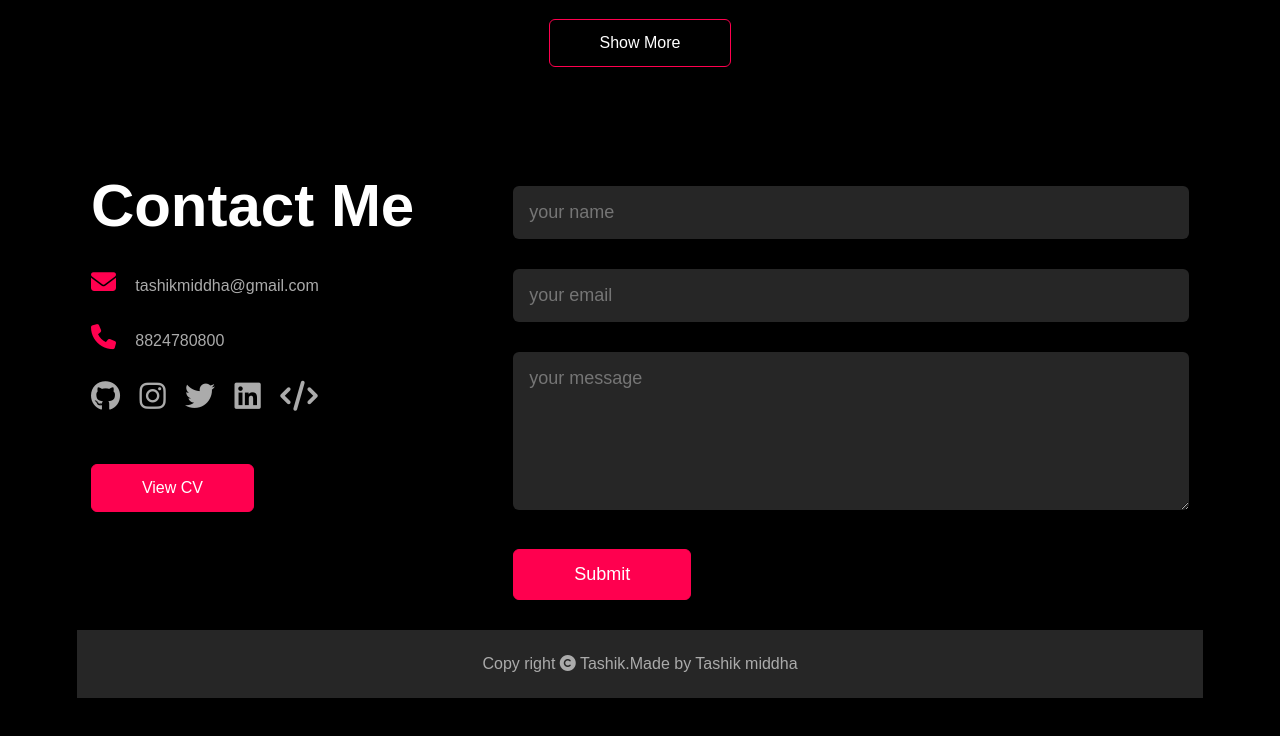
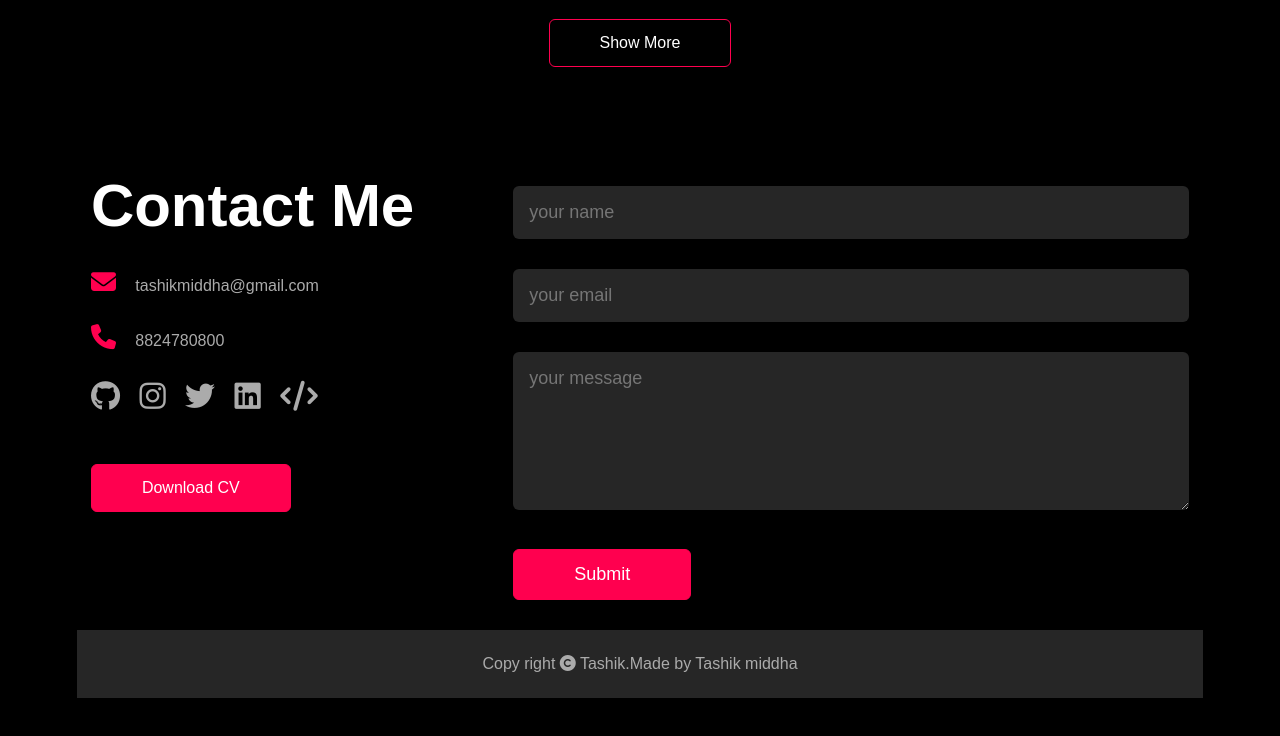
Before and after one commit to tashikmiddha/portfolio, a plain HTML site: page index.html in a window 1280 px wide. Shown: the part 2607-3343 px from the top of the page. Drawn offline with Linux system fonts and the light colour scheme.

Commit message:
Update index.html

```diff
--- a/index.html
+++ b/index.html
@@ -157,7 +157,7 @@
                             <a href="https://www.linkedin.com/in/tashik-middha/" target="_blank"><i class="fa-brands fa-linkedin"></i></a>
                             <a href="https://leetcode.com/u/tashikmiddha/" target="_blank"><i class="fa-solid fa-code"></i></a>
                         </div>
-                        <a href="Tashik Middha.pdf"  download class="btn btn2">View CV</a>
+                        <a href="Tashik Middha.pdf"  download class="btn btn2">Download CV</a>
                     </div>
                     <div class="contact_right">
                         <form name="submit-to-google-sheet">
```
